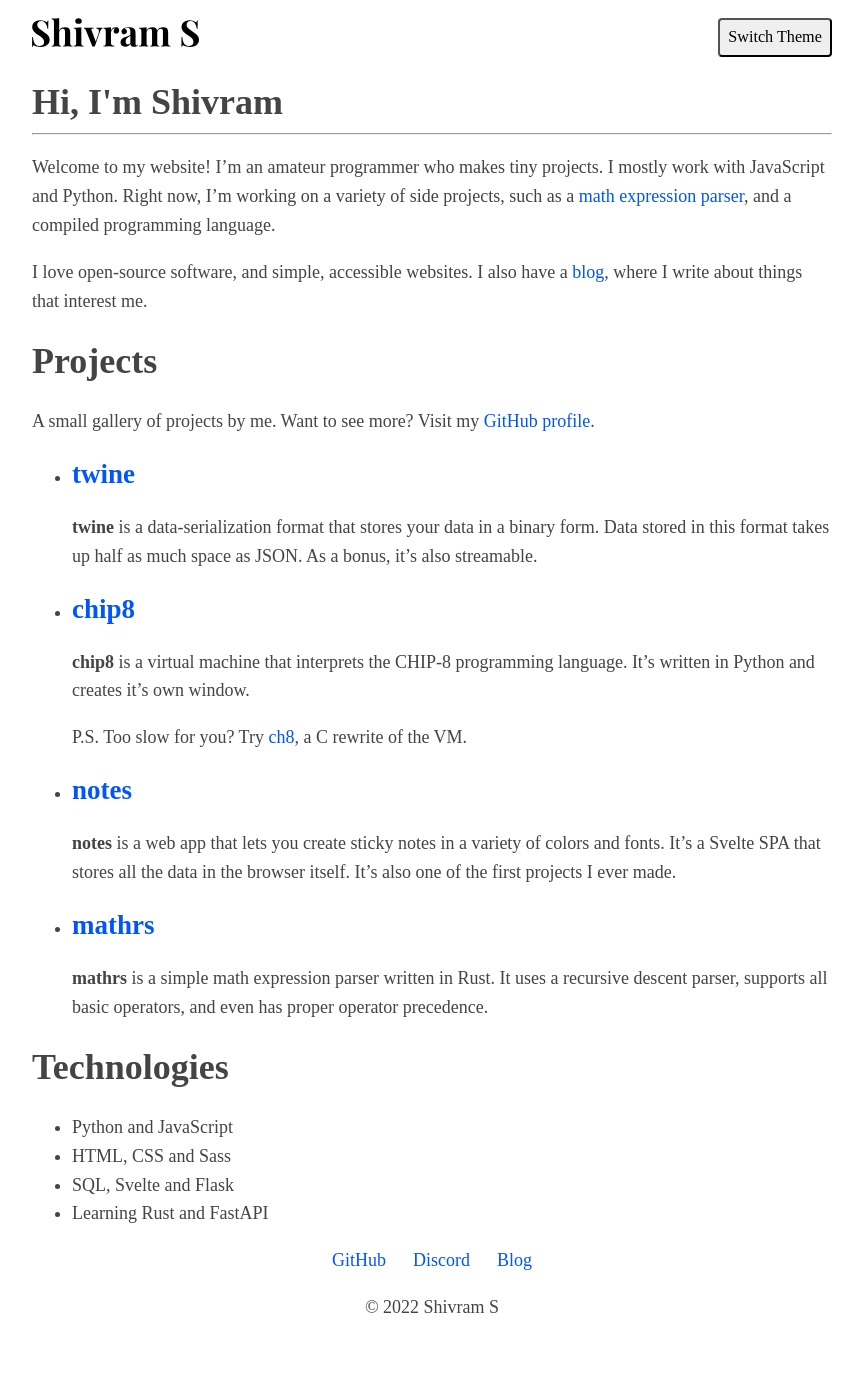
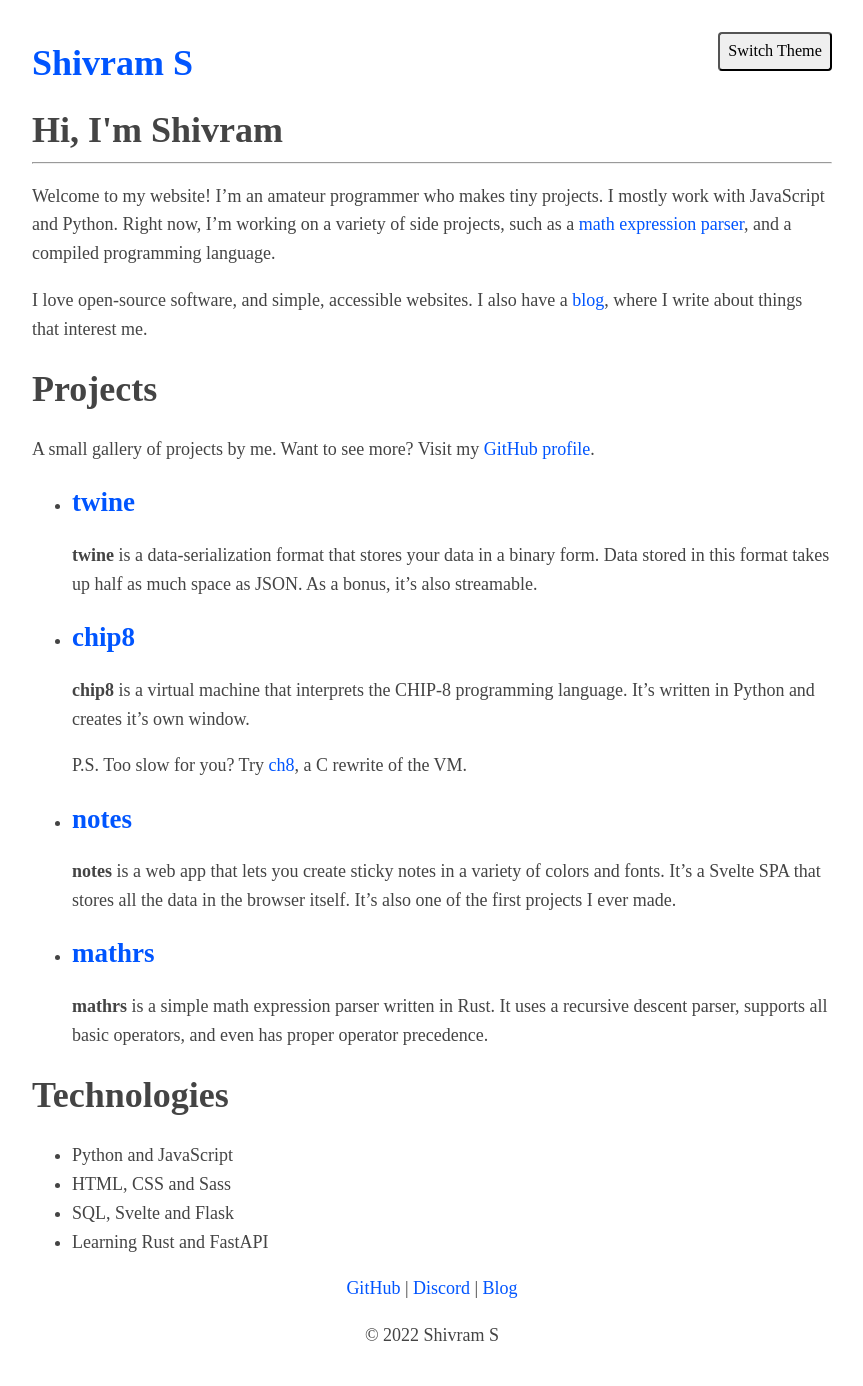
Before and after one commit to shivrm/old-site, a Jekyll site: the page built from index.md, in a window 1280 px wide. Shown: the whole page, without its empty margins (208-1071 px from the left). Built offline with Jekyll 4.4.1, drawn with Linux system fonts in a browser that asks for light colours; before the commit the page ends 1358 px from its top, so only the background shows below that.

Commit message:
Reduce styles, remove logo

```diff
--- a/_layouts/default.html
+++ b/_layouts/default.html
@@ -6,9 +6,10 @@
     <meta http-equiv="X-UA-Compatible" content="IE=edge">
     <meta name="viewport" content="width=device-width, initial-scale=1">
 
+    <meta property="og:type" content="website">
     {% if page.title %}
     <meta property="og:title" content="{{ page.title }}" property="og:title">
-    <meta name="og:url" content="{{ page.url|remove:'index.html' }}">
+    <meta name="og:url" content="{{site.url}}{{ page.url | remove:'index.html' }}">
     {% endif %}
 
     <meta proprerty="og:description" content="{{ page.content | split:'<!--more-->' | first | strip_html }}">
@@ -30,16 +31,16 @@
 <body>
 
     <header>
-        <a href="{{site.url}}"><img src="{{site.url}}/assets/shivram.svg" alt="Shivram S" id="logo"></a>
-        <button id="switch-theme" onclick="switchTheme()" hidden>Switch Theme</button>
+        <h1 class="big"><a href="{{site.url}}">Shivram S</a></h1>
+        <button id="theme" onclick="switchTheme()" hidden>Switch Theme</button>
     </header>
-
 
     <main>
         {% if page.title or page.metadata %}
-        <div id="metadata">
+        <div>
+
             {% if page.title %}
-            <h1 id="title">
+            <h1 class="big">
                 {{ page.title }}
             </h1>
             {% endif %}
@@ -65,18 +68,21 @@
         <p><a href="{{ site.url }}{{ page.next.url }}">Next: {{ page.next.title }}</a></p>
         {% endif %}
 
-        <ul id="socials">
-            <li><a href="https://github.com/shivrm">GitHub</a></li>
-            <li><a href="https://discord.com/users/778815059865632799">Discord</a></li>
-            <li><a href="{{site.url}}/blog">Blog</a></li>
-        </ul>
-        <p id="copyright">
-            &copy; 2022 Shivram S</p>
+        <nav>
+            <a href="https://github.com/shivrm">GitHub</a>
+             |
+            <a href="https://discord.com/users/778815059865632799">Discord</a>
+             |
+            <a href="{{site.url}}/blog">Blog</a>
+        </nav>
+
+
+        <p id="copy">&copy; 2022 Shivram S</p>
     </footer>
 
 </body>
 <script>
-    document.getElementById('switch-theme').hidden = false;
+    document.getElementById('theme').hidden = false;
     let darkTheme = window.matchMedia('(prefers-color-scheme: dark)').matches;
     document.body.classList.add(darkTheme ? "dark" : "light");
 
--- a/assets/style.css
+++ b/assets/style.css
@@ -22,42 +22,37 @@ header {
     --link: #0af;
 }
 
-#logo {
-    height: 1.8rem;
+.big {
+    color: inherit;
+    margin-bottom: 0;
 }
 
-.dark #logo, .dark #switch-theme {
-    filter: invert(1);
+nav, #copy {
+    text-align: center;
 }
 
 h1,h2,h3 {
     line-height: 1.2
 }
 
-.hlink {
+.hl {
     width: max-content;
     cursor: pointer;
     max-width: 100%;
 }
 
-.hlink:hover:before {
+.hl:hover:before {
     position: relative;
     left: -1.5ch;
     margin-right: -1.5ch;
     content: "§ "
 }
 
-a,
-a:visited,
-a:hover,
-a:active {
+a, a:visited {
     color: var(--link);
     text-decoration: none;
 }
 
-#title {
-    margin-bottom: 0
-}
 
 main img {
     display: block;
@@ -69,33 +64,18 @@ main pre {
     overflow: auto
 }
 
-#switch-theme {
+#theme {
     border-radius: 4px;
 
     font-family: serif;
-    margin-left: auto;
+    margin: auto 0 auto auto;
     padding: 0.5em;
 
     font-size: 0.9em;
 }
 
-#socials {
-    display: flex;
-    padding-left: 0;
-    justify-content: center;
-}
-
-#socials li {
-    list-style-type: none;
-    margin: 0 0.75em;
-}
-
-#copyright {
-    text-align: center;
-}
-
-.highlight {
-    overflow: auto;
+.dark #theme {
+    filter: invert(1);
 }
 
 code {
--- a/index.md
+++ b/index.md
@@ -3,8 +3,8 @@ layout: default
 title: Hi, I'm Shivram
 ---
 
-Welcome to my website! I'm an amateur programmer who makes tiny projects. I mostly work with JavaScript and Python. Right now, I'm working on a variety of side projects, such as a [math expression parser](https://github.com/shivrm/mathrs), and a compiled programming language.
-<!--more-->
+Welcome to my website! I'm an amateur programmer who makes tiny projects. I mostly work with JavaScript and Python.<!--more--> Right now, I'm working on a variety of side projects, such as a [math expression parser](https://github.com/shivrm/mathrs), and a compiled programming language.
+
 
 I love open-source software, and simple, accessible websites. I also have a [blog]({{site.url}}/blog), where I write about things that interest me.
 
```
Also changed, not shown: other parts of _layouts/default.html (+5 -4 lines), _blog/lisp1.md (+2 -2 lines), assets/shivram.svg (deleted).
